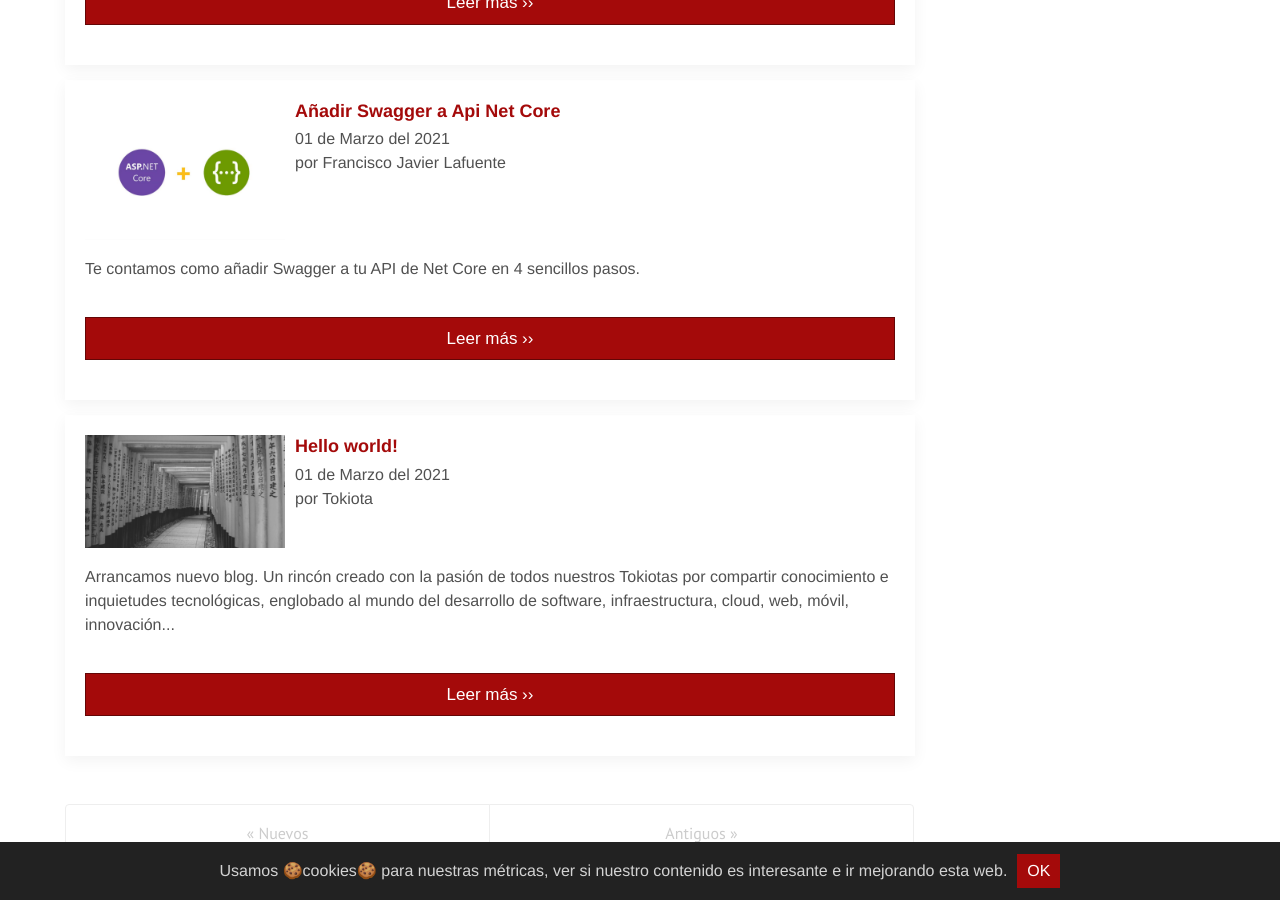
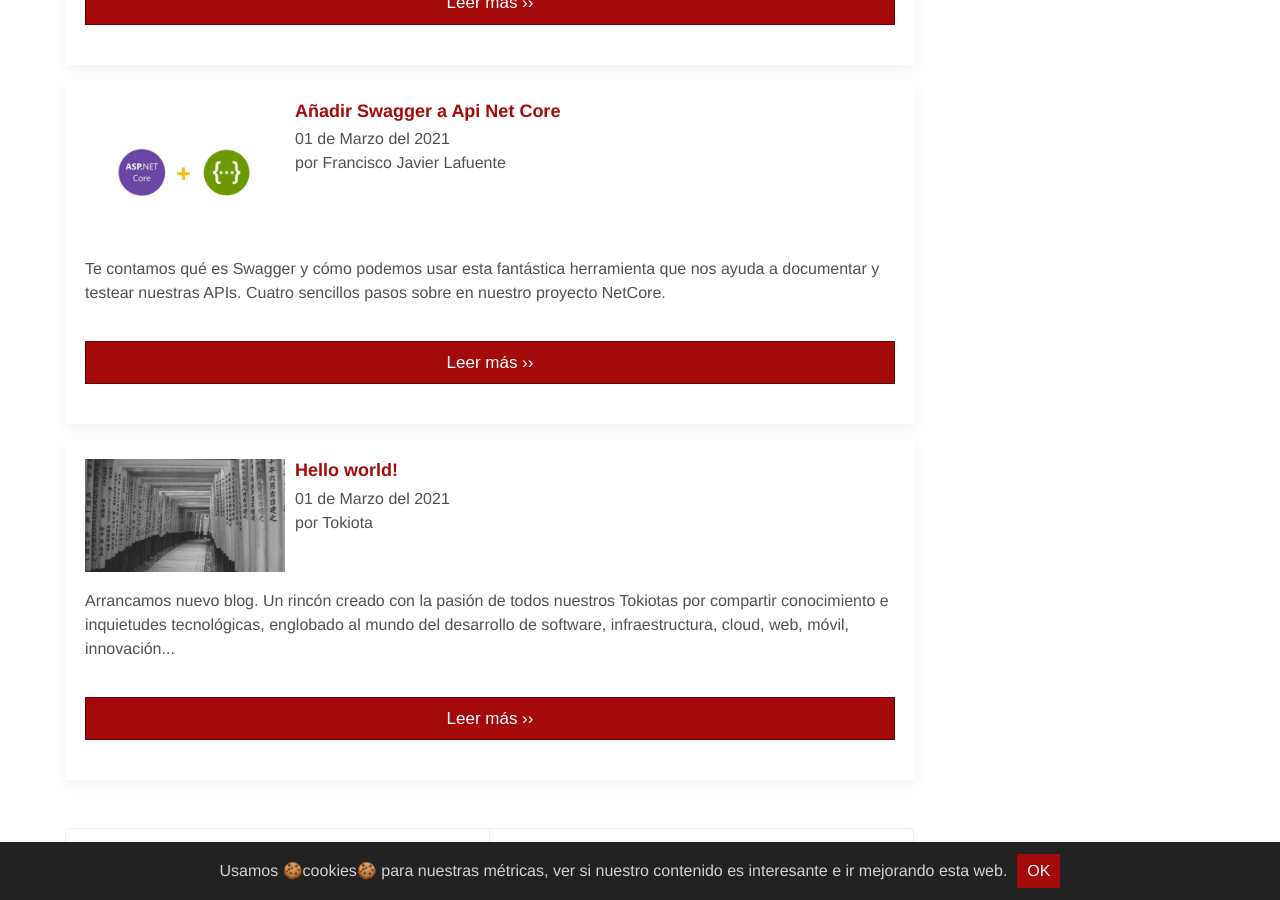
Before and after one commit to Tokiota/tokiota.github.com, a Jekyll site: the page built from index.html, in a window 1280 px wide and 900 px high, scrolled down 1291 px. Built offline with Jekyll 4.4.1, drawn with Linux system fonts in a browser that asks for light colours; the list of posts is cut into pages by our own code; comment, search, counter and statistics services are not loaded.

Commit message:
update textos

```diff
--- a/_posts/2021-03-01-Add Swagger To Net Core Api.md
+++ b/_posts/2021-03-01-Add Swagger To Net Core Api.md
@@ -3,7 +3,7 @@ published: true
 date: 2021-03-01 04:01:00 +0100
 layout: post
 title: "Añadir Swagger a Api Net Core"
-summary: "Te contamos como añadir Swagger a tu API de Net Core en 4 sencillos pasos. "
+summary: "Te contamos qué es Swagger y cómo podemos usar esta fantástica herramienta que nos ayuda a documentar y testear nuestras APIs. Cuatro sencillos pasos sobre en nuestro proyecto NetCore."
 excerpt: "Añadir Swagger a Api Net Core."
 categories: [Desarrollo]
 tags: [swagger, netcore, api]
```
